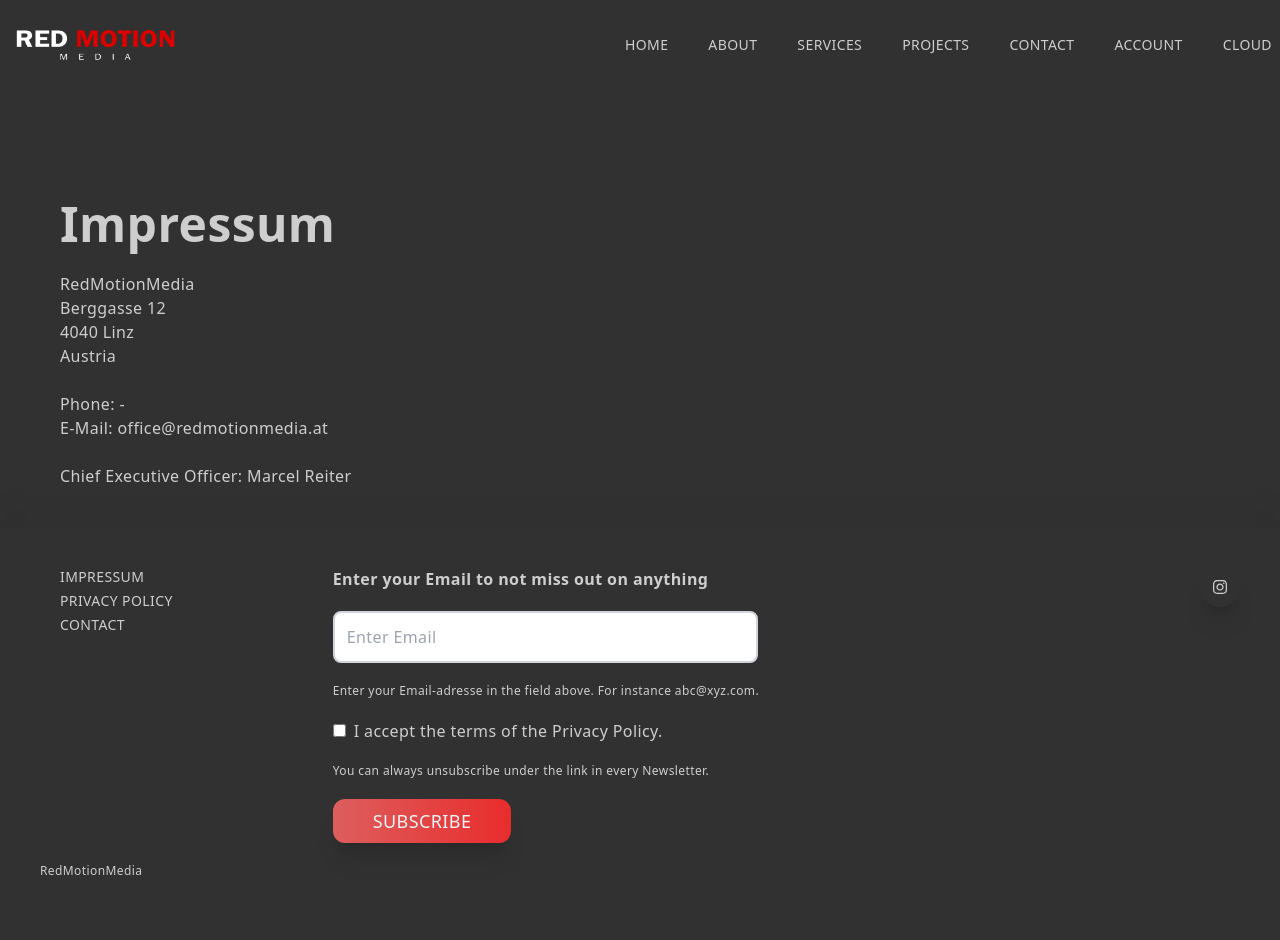
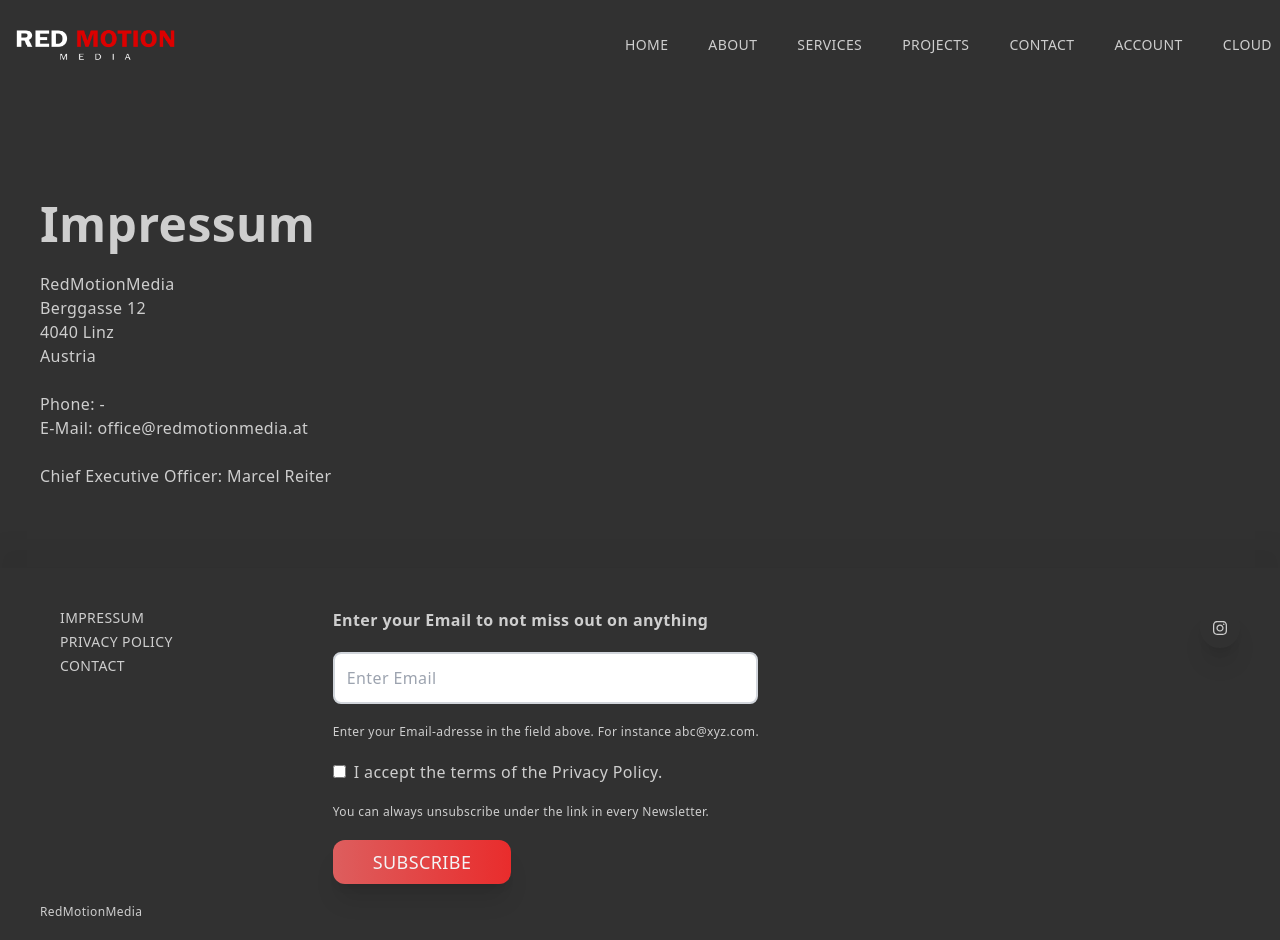
Before and after one commit to RedMoitionMedia/RMM-frontend, a Next.js app: page /Impressum in a window 1280 px wide. Before the commit the page ends 899 px from the top, so only its background shows below. Built offline with nearby package versions, Linux system fonts and the light colour scheme.

Commit message:
fixed layout. footer is now always at the bottom

```diff
--- a/components/Footer.jsx
+++ b/components/Footer.jsx
@@ -61,7 +61,7 @@
 
   return (
     <div
-      className="w-full
+      className="w-full pt-auto
       "
       style={{
         boxShadow: "0px -20px 20px 5px rgba(1, 1, 1, 0.03)",
--- a/pages/Impressum.jsx
+++ b/pages/Impressum.jsx
@@ -2,7 +2,7 @@
 
 const Impressum = () => {
   return (
-    <div className="max-w-[1240px] mx-auto pt-[200px] h-[527px] px-10">
+    <div className="max-w-[1240px] pb-20 pt-[200px] px-10">
       <div className="h-full">
         <h2>Impressum</h2>
         <br />
--- a/pages/Login.jsx
+++ b/pages/Login.jsx
@@ -16,7 +16,7 @@
 
   if (state == "notSignedIn") {
     return (
-      <div className="max-w-[1240px] mx-auto pt-[200px] h-full px-10 pb-96">
+      <div className="max-w-[1240px] pt-[200px] px-10 pb-20">
         <div className="h-full">
           <h2>Login</h2>
           <br />
@@ -39,7 +39,7 @@
     );
   } else {
     return (
-      <div className="max-w-[1240px] mx-auto pt-[200px] h-full px-10 pb-96">
+      <div className="max-w-[1240px] pt-[200px] h-full px-10 pb-96">
         <div className="h-full">
           <h2>User not allowed</h2>
         </div>
--- a/pages/_app.js
+++ b/pages/_app.js
@@ -6,7 +6,7 @@
 
 function MyApp({ Component, pageProps, session }) {
   return (
-    <>
+    <div className="flex flex-col h-screen justify-between">
       <SessionProvider session={session}>
         <Head>
           <title>RedMotionMedia</title>
@@ -19,7 +19,7 @@
 
         <Footer />
       </SessionProvider>
-    </>
+    </div>
   );
 }
 
```
